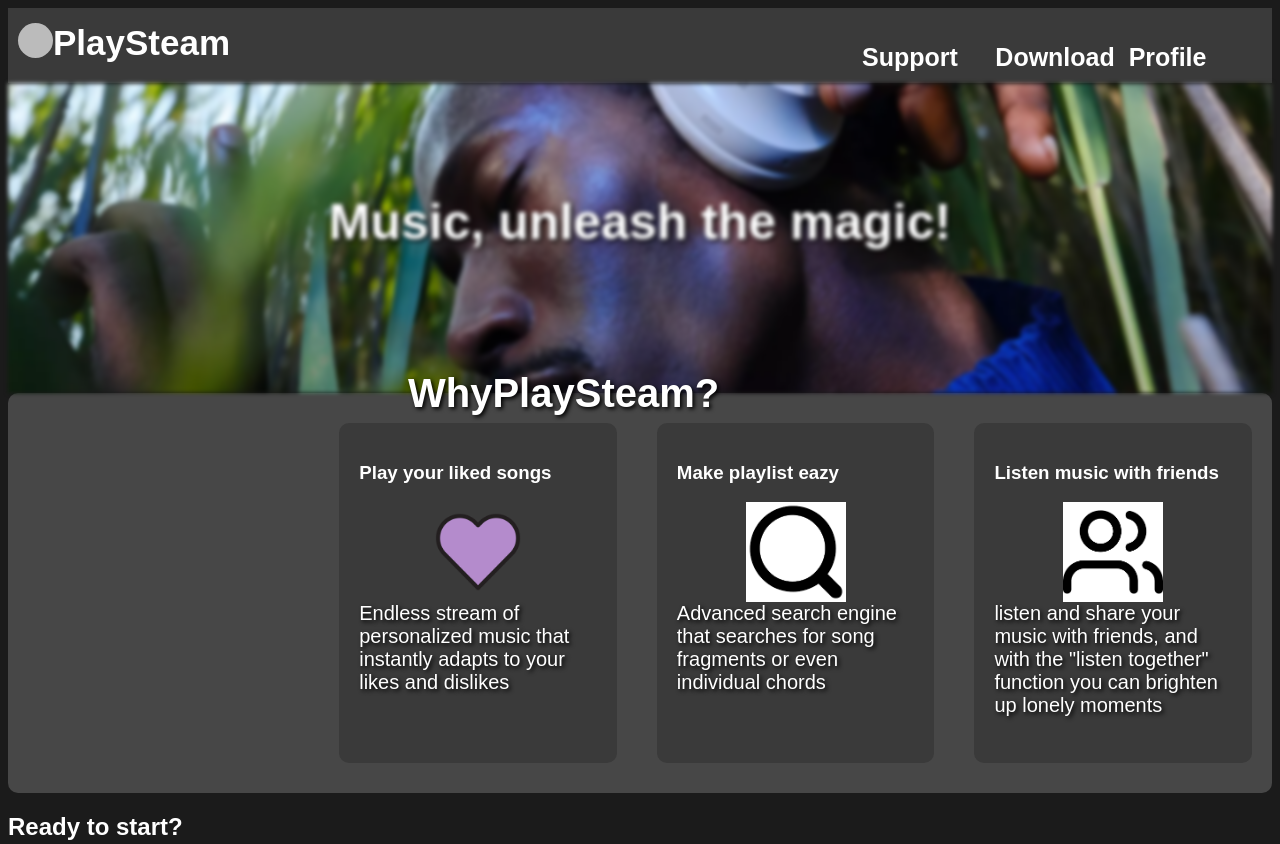
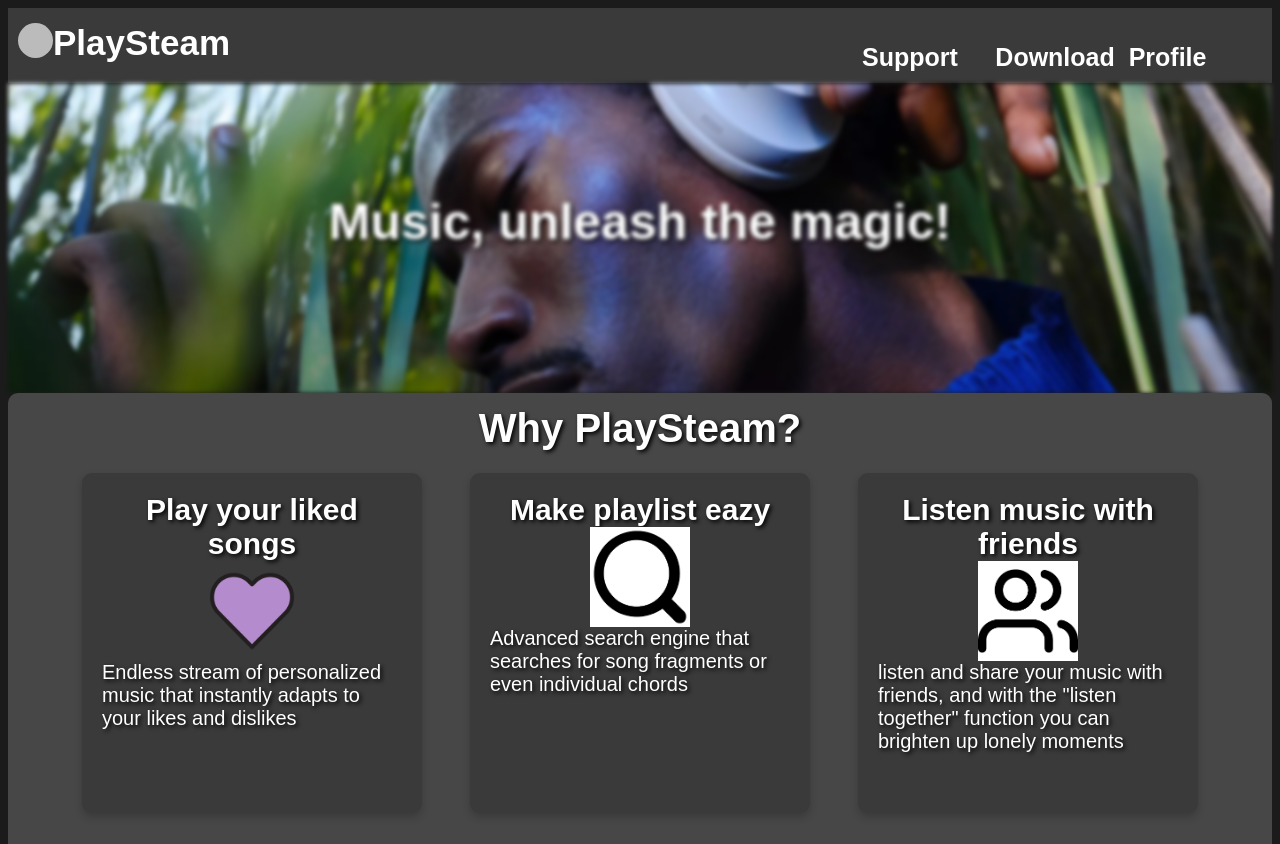
Before and after one commit to kentolk/weblab4, a website: page index.html in a window 1280 px wide. Shown: the top 844 px of the page. Drawn offline with Linux system fonts and the light colour scheme.

Commit message:
ура пофиксил боксы

```diff
--- a/index.html
+++ b/index.html
@@ -29,7 +29,7 @@
 <!--main-->
     <main>
         <div class="container-why">
-            <h2>WhyPlaySteam?</h2>
+            <h2>Why PlaySteam?</h2>
             <div class="box">
                 <h3>Play your liked songs</h3>
                 <img src="/images/heart.png" alt="Heart">
--- a/styles/index.css
+++ b/styles/index.css
@@ -70,36 +70,56 @@ a {
     font-family: "https://fonts.google.com/specimen/Jersey+25", sans-serif;
     text-align: center;
 }
+
 .container-why {
     display: flex;
-    justify-content: center;
+    flex-direction: row;
     align-items: center;
+    justify-content: space-around;
     height: 400px;
     background-color: #474747;
     border-radius: 10px;
+    position: relative;
+    padding: 50px;
 }
 .container-why h2 {
-    position: relative;
-    top: -200px;
-    left: 400px;
+    position: absolute;
+    top: -20px;
+    left: 0;
     z-index: 2;
     color: #FFF;
     font-size: 40px;
     text-shadow: 2px 2px 4px #000;
-    font-family: "https://fonts.google.com/specimen/Jersey+25", sans-serif;
+    font-family: sans-serif;
+    text-align: center;
+    width: 100%;
+}
+.container-why h3{
+    color: #FFF;
+    font-size: 30px;
+    text-shadow: 2px 2px 4px #000;
+    font-family: sans-serif;
+    text-align: center;
+    width: 100%;
+    margin: 0;
 }
 .container-why p {
     color: #FFF;
     font-size: 20px;
     margin: 0;
     text-shadow: 2px 2px 4px #000;
-    font-family: "https://fonts.google.com/specimen/Jersey+25", sans-serif;
+    font-family: sans-serif;
 }
+
 .container-why .content {
     max-width: 800px;
     text-align: center;
+    display: flex;
+    justify-content: center;
+    gap: 40px;
 }
-.container-why .box{
+
+.container-why .box {
     display: flex;
     flex-direction: column;
     background-color: #3a3a3a;
@@ -108,11 +128,12 @@ a {
     margin: 20px;
     width: 300px;
     height: 300px;
+    box-shadow: 0 4px 8px rgba(0, 0, 0, 0.2);
 }
+
 .container-why img {
     width: 100px;
     height: 100px;
+    margin: 0 auto;
     display: block;
-    margin-left: auto;
-    margin-right: auto;
 }
```
